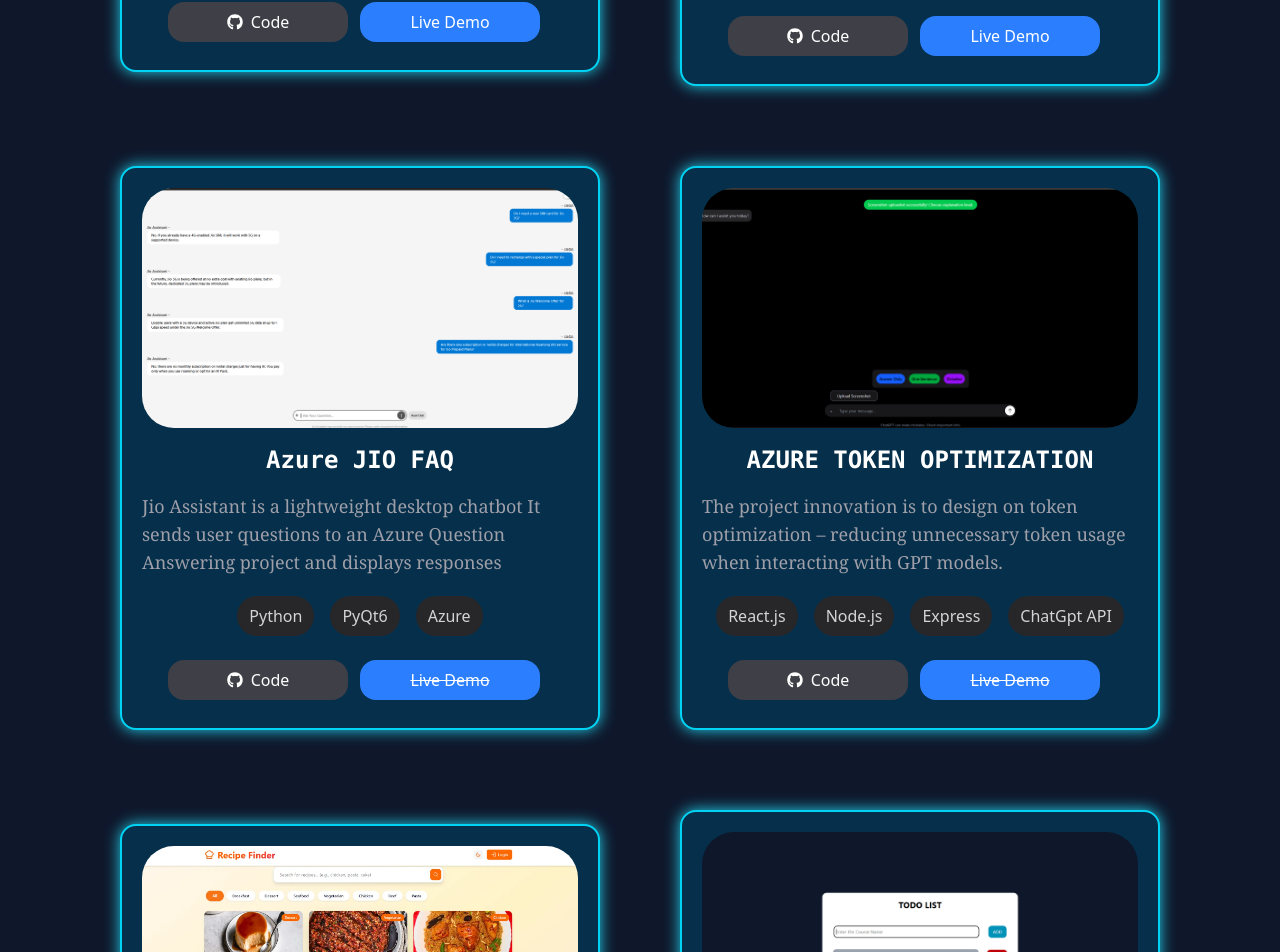
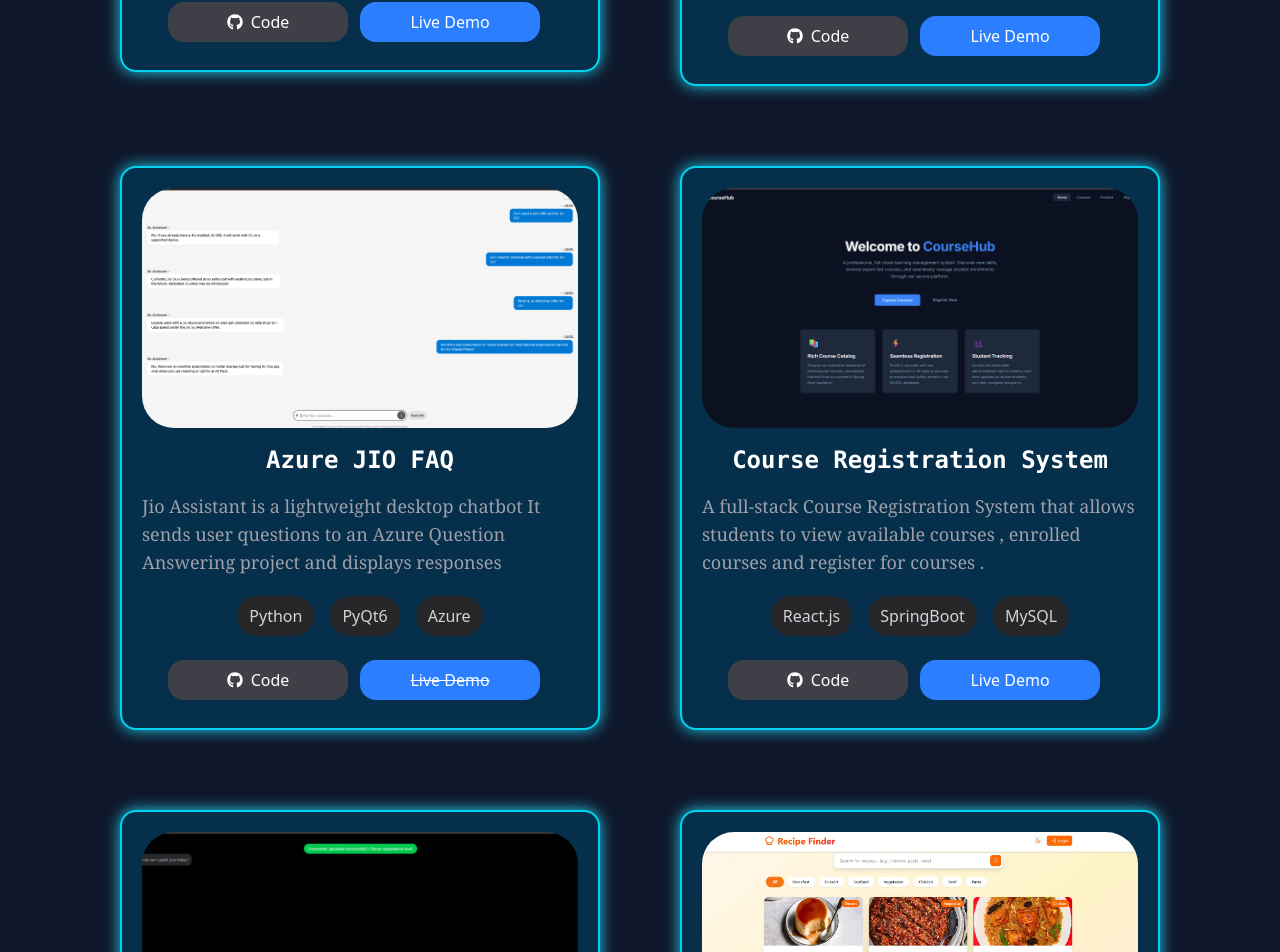
Before and after one commit to Jagadesh152004/GIT_Portfolio, a React (Vite) app: page /projects in a window 1280 px wide. Shown: the part 772-1724 px from the top of the page. Built offline with nearby package versions, Linux system fonts and the light colour scheme.

Commit message:
Add Course Registration project section with details and links

```diff
--- a/src/pages/Project.jsx
+++ b/src/pages/Project.jsx
@@ -142,6 +142,50 @@
               >
                 Live Demo
               </s>
+            </div>
+          </div>
+
+          {/* Course Registration */}
+
+          <div className={card}>
+              <img
+              src="/Project_Images/Course Register.png"
+              alt="Course"
+              loading="lazy"
+              className="w-110 h-60 object-cover object-center rounded-4xl"
+              />
+            <h1 className="text-start text-2xl font-semibold font-mono text-white mt-4">
+             Course Registration System
+            </h1>
+            <p className="text-zinc-400 text-lg font-serif mt-4 max-w-md">
+              A full-stack Course Registration System that allows students to
+              view available courses , enrolled courses and register for courses .
+            </p>
+            <div className="flex justify-center gap-4 mt-5" >
+            <span className={cardButton}>
+              React.js
+            </span>
+            <span className={cardButton}>
+              SpringBoot
+            </span>
+            <span className={cardButton}>
+              MySQL
+            </span>
+            </div>
+            <div className="flex w-100 p-2 mt-4 gap-3">
+              <a className="flex justify-center gap-2 text-white text-ms bg-zinc-700 w-45 p-2 rounded-2xl"
+              href="https://github.com/Jagadesh152004/Course-Register-System.git"
+              target="_blank"
+              >
+                <FaGithub className="mt-1"/> Code
+              </a>
+              <a
+              href="https://course-register-system.vercel.app/"
+              target="_blank"
+              className="flex justify-center gap-2 text-white text-ms bg-blue-500 w-45 p-2 rounded-2xl"
+              >
+                Live Demo
+              </a>
             </div>
           </div>
 
```
Also changed, not shown: public/Project_Images/Course Register.png (added).
